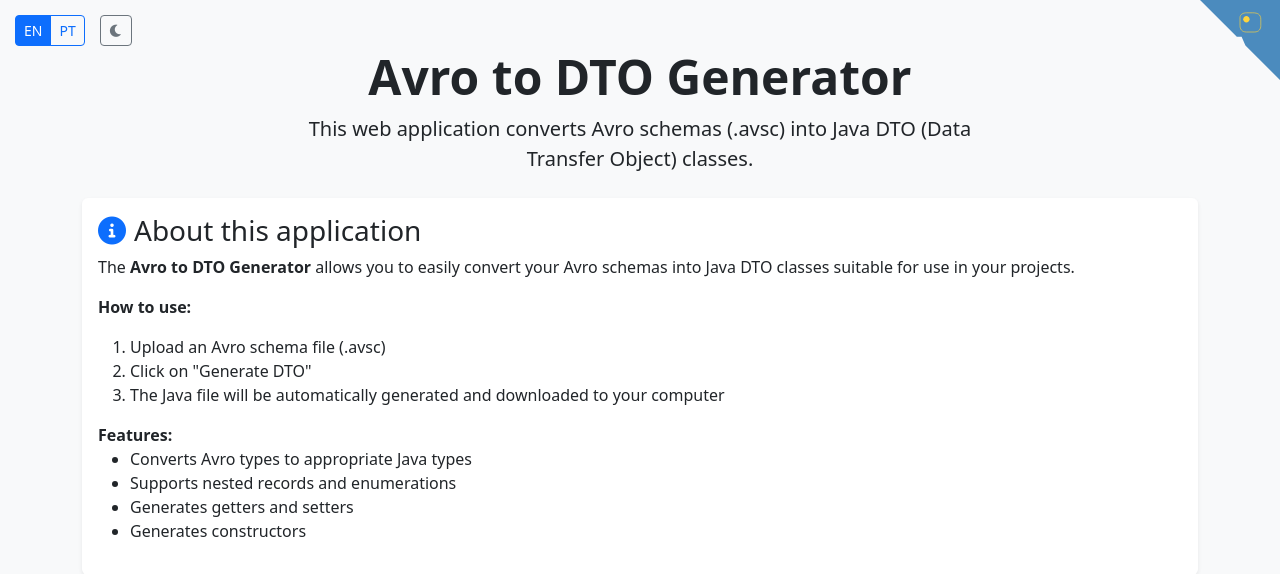
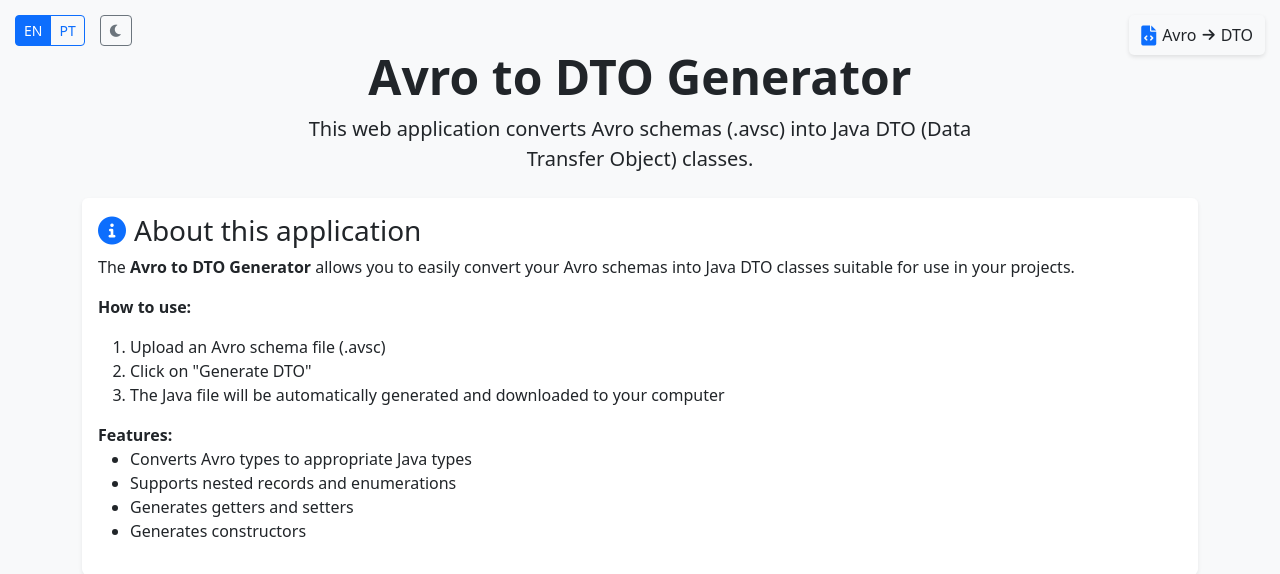
Before and after one commit to Alerson/avro_dto_webapp, a Flask app: page / in a window 1280 px wide. Shown: the top 574 px of the page. Run offline with Flask 3, Linux system fonts and the light colour scheme.

Commit message:
alterando icone na tela

```diff
--- a/templates/index.html
+++ b/templates/index.html
@@ -6,11 +6,30 @@
   <link href="https://cdn.jsdelivr.net/npm/bootstrap@5.3.3/dist/css/bootstrap.min.css" rel="stylesheet">
   <link rel="stylesheet" href="https://cdnjs.cloudflare.com/ajax/libs/font-awesome/6.0.0-beta3/css/all.min.css">
   <style>
-    .github-corner {
+    .corner-banner {
       position: absolute;
-      top: 0;
-      right: 0;
+      top: 15px;
+      right: 15px;
       z-index: 1000;
+      background-color: #f8f9fa;
+      border-radius: 5px;
+      padding: 8px 12px;
+      box-shadow: 0 2px 4px rgba(0,0,0,0.1);
+      transition: all 0.3s ease;
+    }
+    .corner-banner:hover {
+      transform: translateY(-2px);
+      box-shadow: 0 4px 8px rgba(0,0,0,0.15);
+    }
+    .corner-content {
+      display: flex;
+      align-items: center;
+      gap: 6px;
+      font-weight: 500;
+    }
+    [data-bs-theme="dark"] .corner-banner {
+      background-color: #2b2b2b;
+      color: #e0e0e0;
     }
     .app-description {
       max-width: 700px;
@@ -71,16 +90,14 @@
     </button>
   </div>
 
-  <!-- Python corner -->
-  <div class="github-corner">
-    <svg width="80" height="80" viewBox="0 0 250 250" style="fill:#4B8BBE; color:#FFD43B; position: absolute; top: 0; border: 0; right: 0;">
-      <path d="M0,0 L115,115 L130,115 L142,142 L250,250 L250,0 Z"></path>
-      <g transform="translate(155, 70)">
-        <!-- Python logo simplified -->
-        <path d="M-30,-15 C-30,-25 -20,-30 -10,-30 L10,-30 C25,-30 35,-25 35,-10 L35,10 C35,20 30,30 15,30 L-10,30 C-25,30 -30,20 -30,10 Z" fill="#4B8BBE" stroke="#FFD43B" stroke-width="2"/>
-        <path d="M-20,-10 C-20,-15 -15,-20 -10,-20 C-5,-20 0,-15 0,-10 C0,-5 -5,0 -10,0 C-15,0 -20,-5 -20,-10 Z" fill="#FFD43B"/>
-      </g>
-    </svg>
+  <!-- App Logo Corner Banner -->
+  <div class="corner-banner">
+    <div class="corner-content">
+      <i class="fas fa-file-code fa-lg text-primary"></i>
+      <span>Avro</span>
+      <i class="fas fa-arrow-right fa-sm"></i>
+      <span>DTO</span>
+    </div>
   </div>
 
   <div class="container py-5">
```
